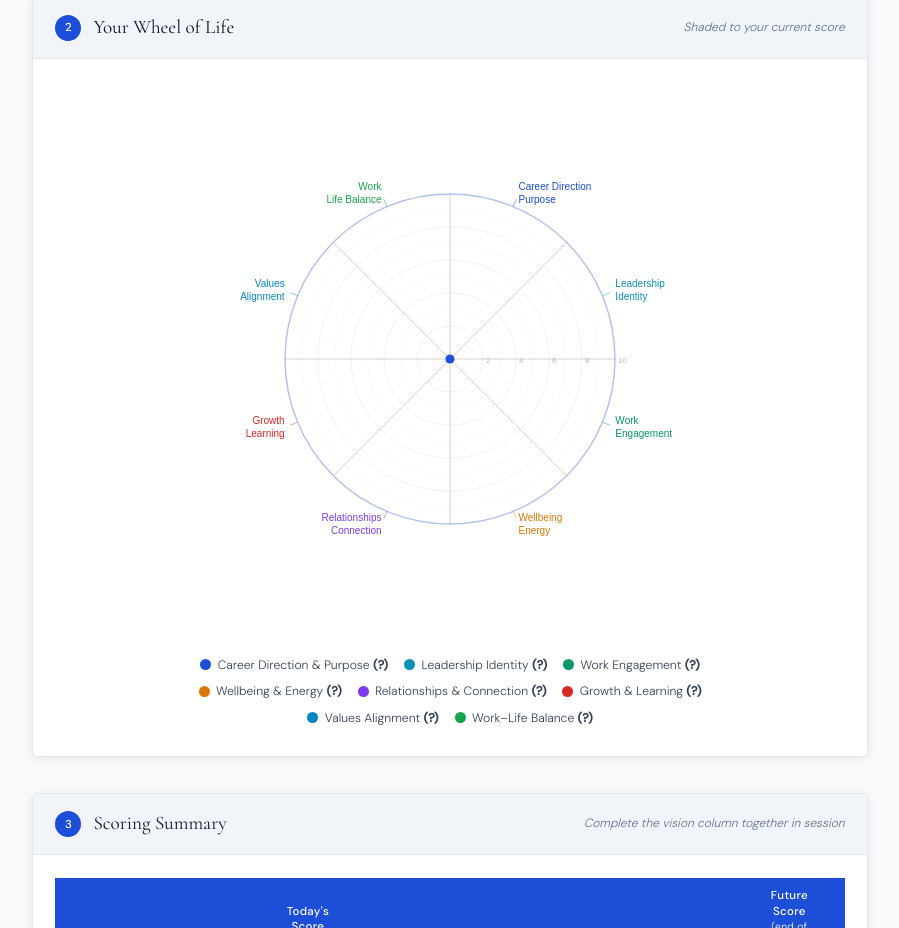
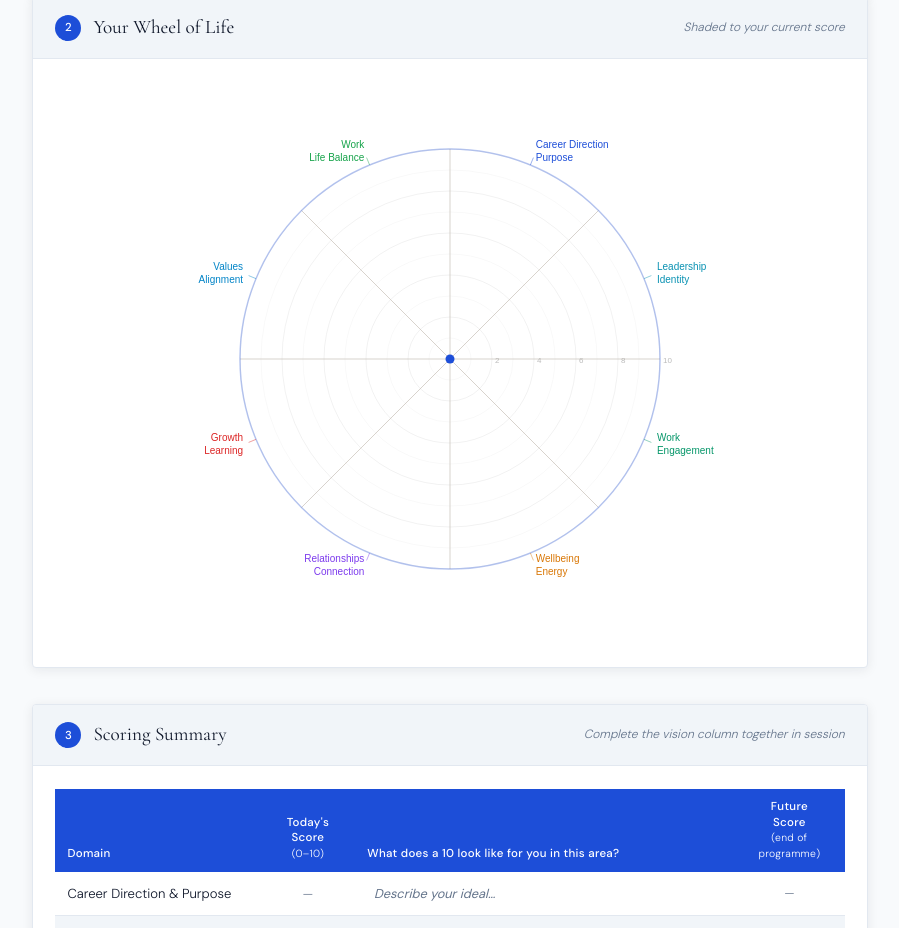
Before and after one commit to gomescx/coaching-toolkit, a plain HTML site: page wheel-of-life.html in a window 1280 px wide. Shown: the part 526-1454 px from the top of the page, without its empty margins (190-1089 px from the left). Drawn offline with nearby package versions, Linux system fonts and the light colour scheme.

Commit message:
feat(): removed legend on wheel of life to improve legibility

```diff
--- a/wheel-of-life.html
+++ b/wheel-of-life.html
@@ -197,7 +197,6 @@
     </div>
     <div class="wheel-wrap">
       <canvas id="wheelCanvas" width="560" height="560"></canvas>
-      <div class="wheel-legend" id="wheelLegend"></div>
     </div>
   </div>
 
@@ -407,7 +406,7 @@ function drawWheel() {
   const canvas = document.getElementById('wheelCanvas');
   const ctx    = canvas.getContext('2d');
   const SIZE   = 560;
-  const MARGIN = 115;
+  const MARGIN = 70;
   canvas.width = SIZE; canvas.height = SIZE;
   ctx.clearRect(0, 0, SIZE, SIZE);
 
@@ -507,7 +506,6 @@ function drawWheel() {
   ctx.beginPath(); ctx.arc(cx, cy, 4.5, 0, 2 * Math.PI);
   ctx.fillStyle = '#1d4ed8'; ctx.fill();
 
-  buildLegend();
   document.getElementById('wheelCanvas').scrollIntoView({ behavior: 'smooth', block: 'center' });
 }
 
@@ -526,20 +524,6 @@ function wrapLabel(name) {
   return [name.slice(0, split), name.slice(split + 1)];
 }
 
-function buildLegend() {
-  const leg = document.getElementById('wheelLegend');
-  leg.innerHTML = '';
-  domains.forEach((d, i) => {
-    if (!d.name && d.score === '') return;
-    const score = (d.score !== '' && d.score !== undefined) ? d.score : '?';
-    const item  = document.createElement('div');
-    item.className = 'legend-item';
-    item.innerHTML =
-      '<span class="legend-dot" style="background:' + PALETTE[i % PALETTE.length] + '"></span>' +
-      '<span>' + esc(d.name || ('Domain ' + (i + 1))) + ' <strong>(' + score + ')</strong></span>';
-    leg.appendChild(item);
-  });
-}
 
 function toggleNotes(promptEl) {
   const notes  = promptEl.nextElementSibling;
```
